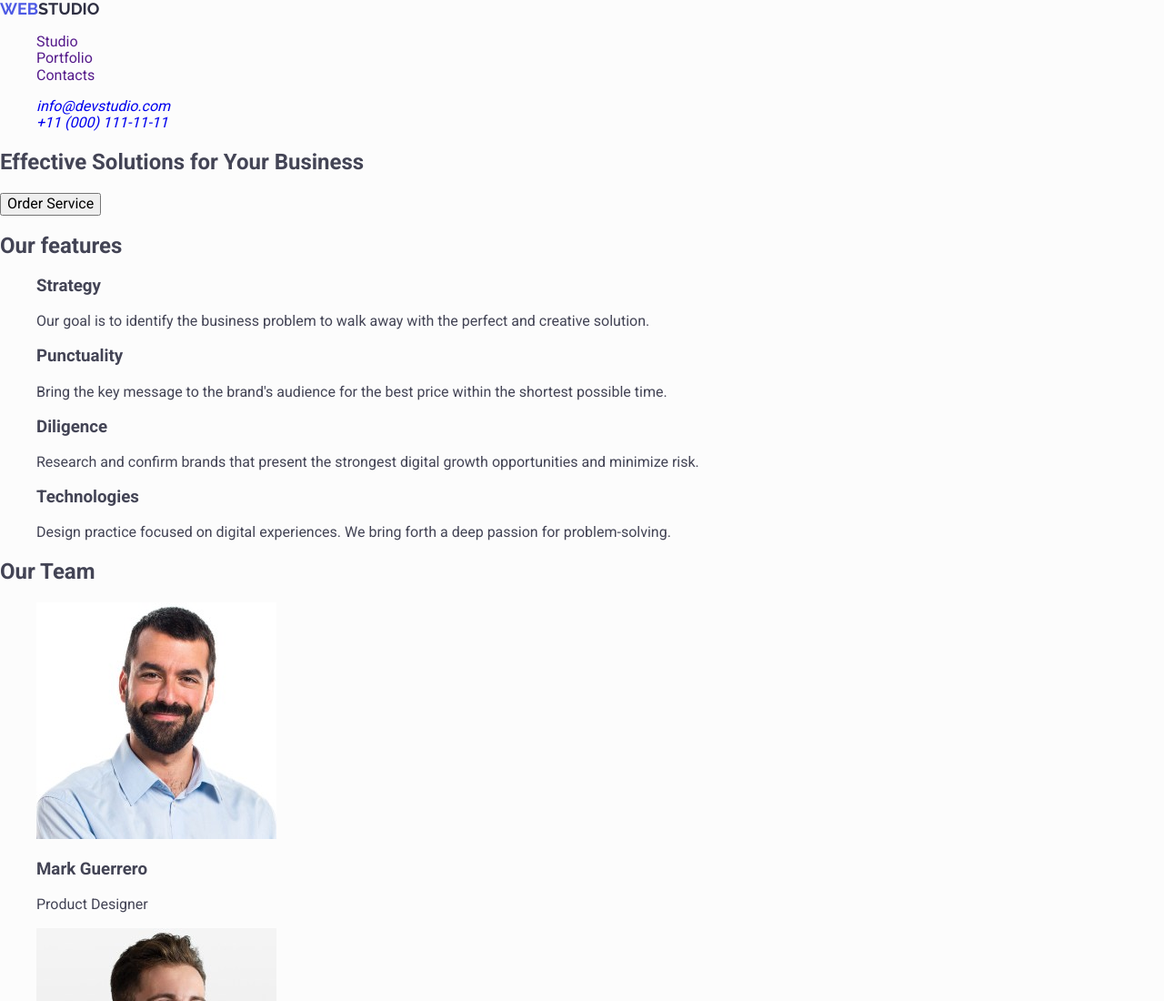
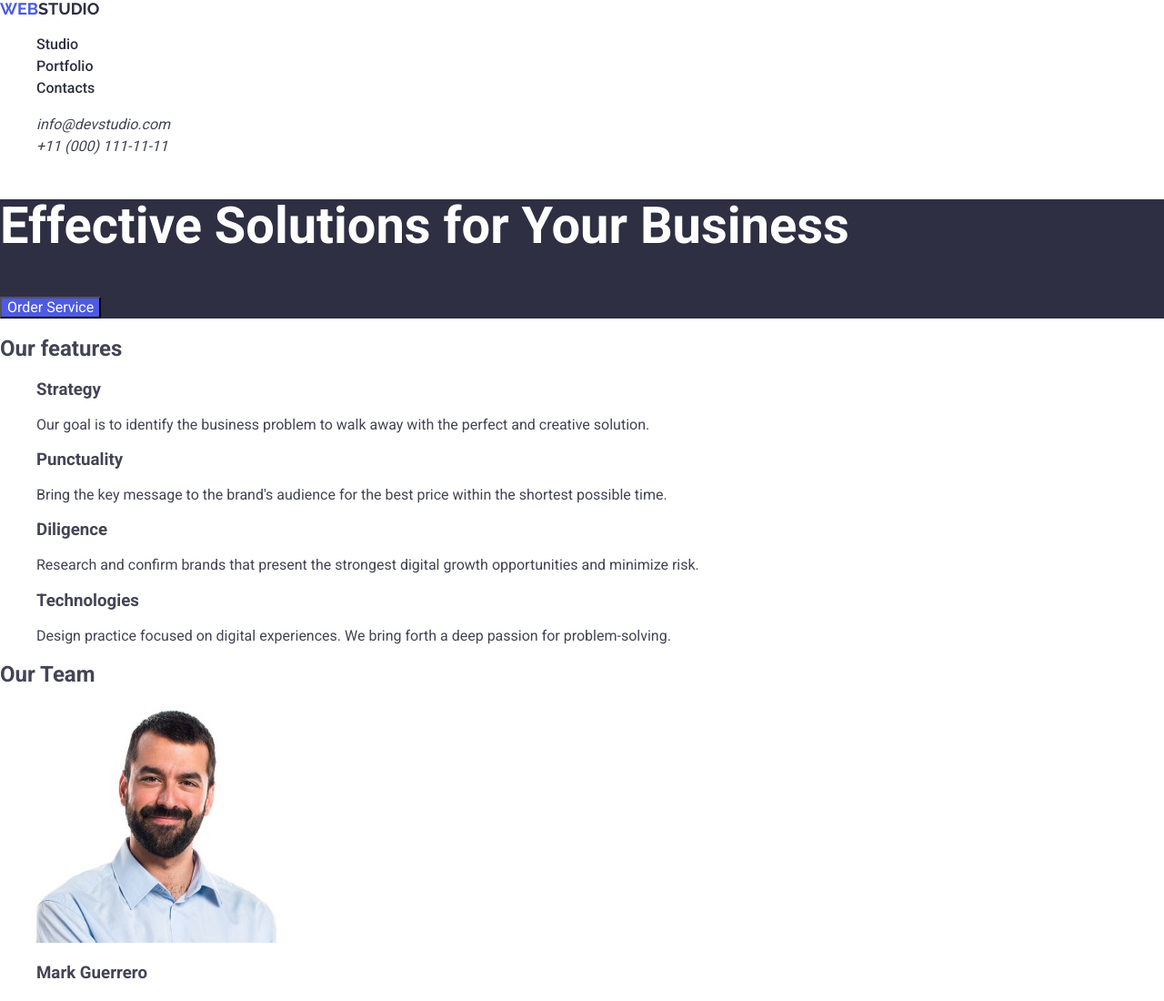
Before and after one commit to SvKost/goit-markup-hw-02, a plain HTML site: page index.html in a window 1280 px wide. Shown: the top 1100 px of the page at 91% size. Drawn offline with nearby package versions, Linux system fonts and the light colour scheme.

Commit message:
Set styles to header, hero-section

```diff
--- a/css/styles.css
+++ b/css/styles.css
@@ -1,7 +1,7 @@
 body {
   font-family: 'Roboto', sans-serif;
   color: #434455;
-  background-color: #fcfcfc;
+  background-color: #fff;
 }
 
 a {
@@ -29,3 +29,53 @@ ul {
 .footer-logo-accent {
   color: #f4f4fd;
 }
+
+.nav-link {
+  color: #2e2f42;
+  font-size: 16px;
+  font-weight: 500;
+  line-height: 1.5;
+  letter-spacing: 0.02;
+}
+
+.nav-link:hover,
+.nav-link:focus {
+  color: #404bbf;
+}
+
+.address {
+  color: #434455;
+  font-size: 16px;
+  font-weight: 400;
+  line-height: 1.5;
+  letter-spacing: 0.02;
+}
+
+.address:hover,
+.address:focus {
+  color: #404bbf;
+}
+
+/*hero-section*/
+
+.hero-section {
+  background-color: #2e2f42;
+}
+
+.hero-title {
+  color: #fff;
+  font-size: 56px;
+  font-weight: 700;
+  line-height: 1.07;
+  letter-spacing: 0.02;
+}
+
+.button {
+  color: #fff;
+  background-color: #4d5ae5;
+}
+
+.button:hover,
+.button:focus {
+  background-color: #404bbf;
+}
--- a/index.html
+++ b/index.html
@@ -18,6 +18,7 @@
   </head>
   <body>
     <header>
+      <!--Navigation-section-->
       <nav>
         <a class="logo" href="./index.html"
           >Web<span class="logo-accent">Studio</span></a
@@ -31,21 +32,23 @@
       <address>
         <ul>
           <li>
-            <a class="mail" href="mailto:info@devstudio.com"
+            <a class="address" href="mailto:info@devstudio.com"
               >info@devstudio.com</a
             >
           </li>
           <li>
-            <a class="tel" href="tel:+110001111111">+11 (000) 111-11-11</a>
+            <a class="address" href="tel:+110001111111">+11 (000) 111-11-11</a>
           </li>
         </ul>
       </address>
     </header>
     <main>
+      <!--Hero-section-->
       <section class="hero-section">
         <h1 class="hero-title">Effective Solutions for Your Business</h1>
-        <button type="button" class="hero-button">Order Service</button>
+        <button type="button" class="button">Order Service</button>
       </section>
+      <!--Features-section-->
       <section>
         <h2>Our features</h2>
         <ul>
@@ -79,6 +82,7 @@
           </li>
         </ul>
       </section>
+      <!--Team-section-->
       <section>
         <h2>Our Team</h2>
         <ul>
@@ -120,6 +124,7 @@
           </li>
         </ul>
       </section>
+      <!--Portfolio-section-->
       <section>
         <h2>Our Portfolio</h2>
         <ul>
```
